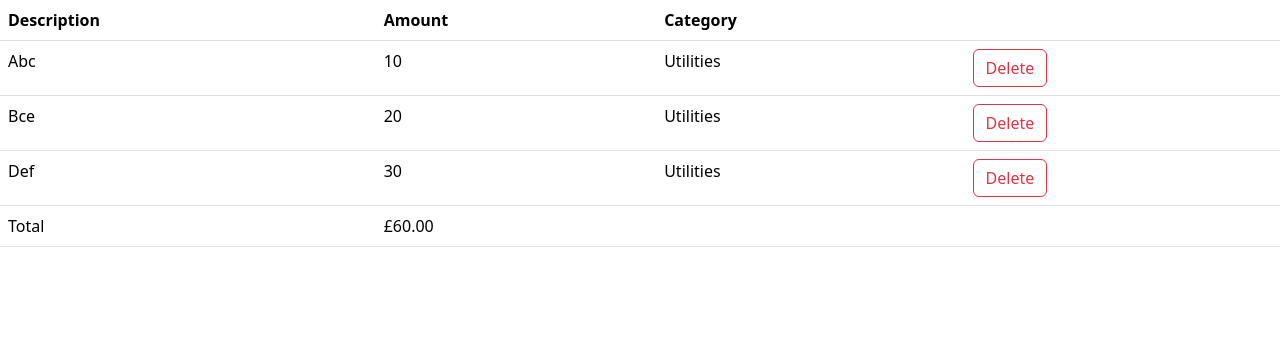
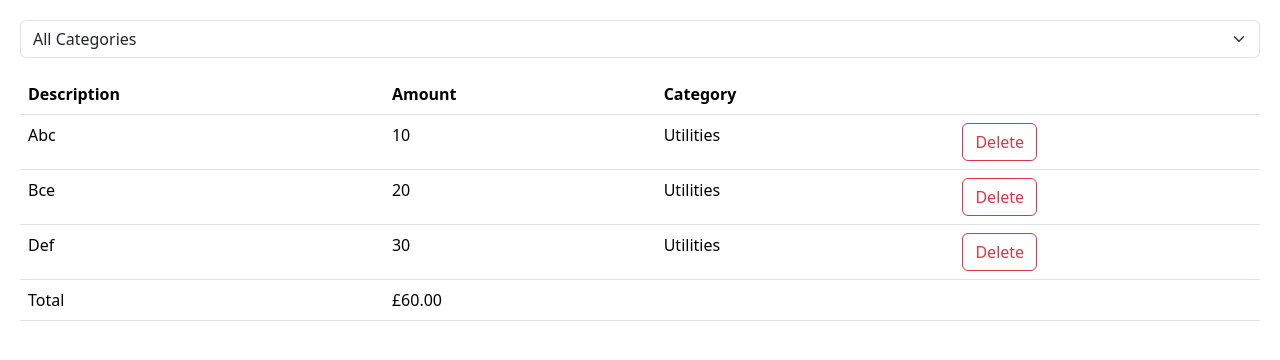
Before and after one commit to samuelmbp/expense-tracker, a React (Vite) app: page / in a window 1280 px wide. Shown: the top 360 px of the page. Built offline with nearby package versions, Linux system fonts and the light colour scheme.

Commit message:
Implement the expense filter component

```diff
--- a/src/App.tsx
+++ b/src/App.tsx
@@ -1,17 +1,28 @@
 import { useState } from "react";
 import ExpenseList from "./components/ExpenseList";
+import ExpenseFilter from "./components/ExpenseFilter";
 
 function App() {
+  const [selectedCategory, setSelectedCategory] = useState("");
   const [expenses, setExpenses] = useState([
     { id: 1, description: "Abc", amount: 10, category: "Utilities" },
     { id: 2, description: "Bce", amount: 20, category: "Utilities" },
     { id: 3, description: "Def", amount: 30, category: "Utilities" },
   ]);
 
+  const visibleExpenses = selectedCategory
+    ? expenses.filter((e) => e.category === selectedCategory)
+    : expenses;
+
   return (
     <>
+      <div className="mb-3">
+        <ExpenseFilter
+          onSelectCategory={(category) => setSelectedCategory(category)}
+        />
+      </div>
       <ExpenseList
-        expenses={expenses}
+        expenses={visibleExpenses}
         onDelete={(id) =>
           setExpenses(expenses.filter((expense) => expense.id !== id))
         }
--- /dev/null
+++ b/src/components/ExpenseFilter.tsx
@@ -0,0 +1,18 @@
+interface Props {
+  onSelectCategory: (category: string) => void;
+}
+const ExpenseFilter = ({ onSelectCategory }: Props) => {
+  return (
+    <select
+      className="form-select"
+      onChange={(event) => onSelectCategory(event.target.value)}
+    >
+      <option value="">All Categories</option>
+      <option value="Groceries">Groceries</option>
+      <option value="Utilities">Utilities</option>
+      <option value="Entertainment">Entertainment</option>
+    </select>
+  );
+};
+
+export default ExpenseFilter;
--- /dev/null
+++ b/src/index.css
@@ -0,0 +1,3 @@
+body {
+  padding: 20px;
+}
--- a/src/main.tsx
+++ b/src/main.tsx
@@ -1,6 +1,7 @@
 import React from "react";
 import ReactDOM from "react-dom/client";
 import App from "./App.tsx";
+import "./index.css";
 import "bootstrap/dist/css/bootstrap.css";
 
 ReactDOM.createRoot(document.getElementById("root") as HTMLElement).render(
```
